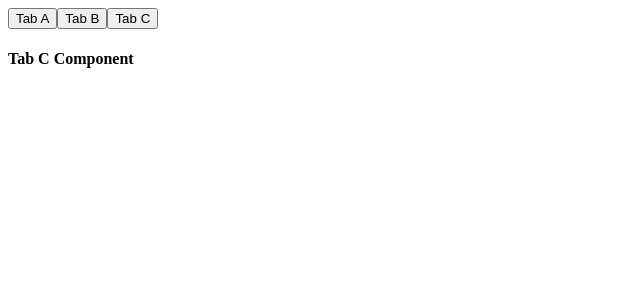
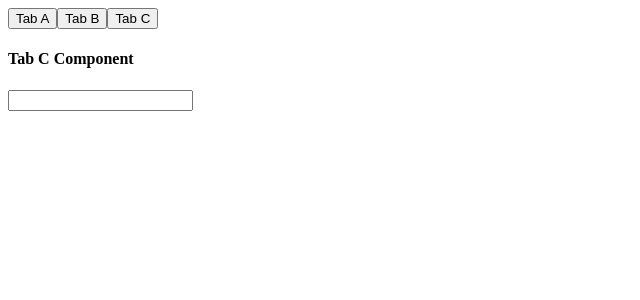
Before and after one commit to ShrikantNale17/vue-components, a Vue app: page / in a window 1280 px wide. Both pictures are taken after a click on the button "Tab C". Shown: the top 300 px of the page, without its empty margins (0-640 px from the left). Built offline with nearby package versions, Linux system fonts and the light colour scheme.

Commit message:
Keeping Dynamic components alive

```diff
--- a/src/App.vue
+++ b/src/App.vue
@@ -61,7 +61,10 @@
   <button @click="activeTab = 'TabA'">Tab A</button>
   <button @click="activeTab = 'TabB'">Tab B</button>
   <button @click="activeTab = 'TabC'">Tab C</button>
-  <component :is="activeTab"></component>
+
+  <keep-alive>
+    <component :is="activeTab"></component>
+  </keep-alive>
 </template>
 
 <script>
--- a/src/components/TabC.vue
+++ b/src/components/TabC.vue
@@ -1,12 +1,18 @@
 <template>
   <div>
     <h4>Tab C Component</h4>
+    <input type="text" v-model="name" />
   </div>
 </template>
 
 <script>
 export default {
   name: "TabC",
+  data() {
+    return {
+      name: "",
+    };
+  },
 };
 </script>
 
```
